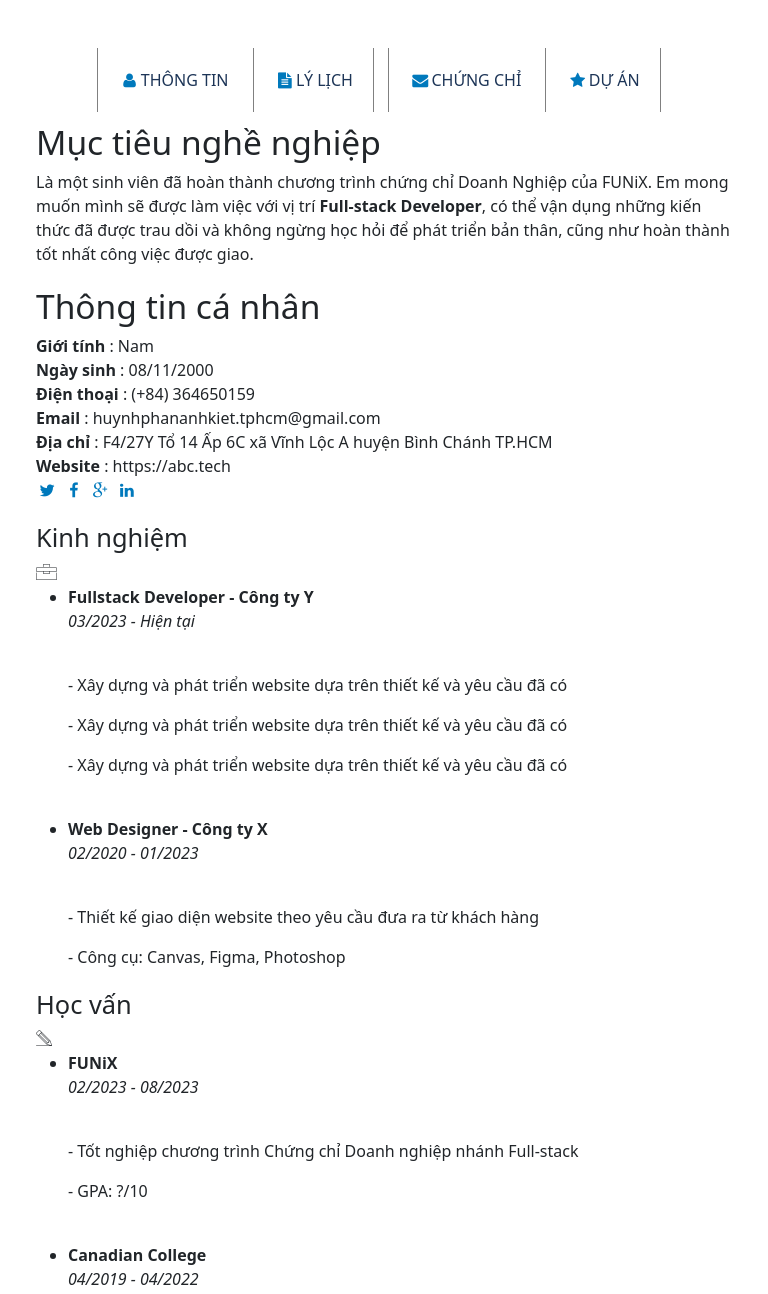
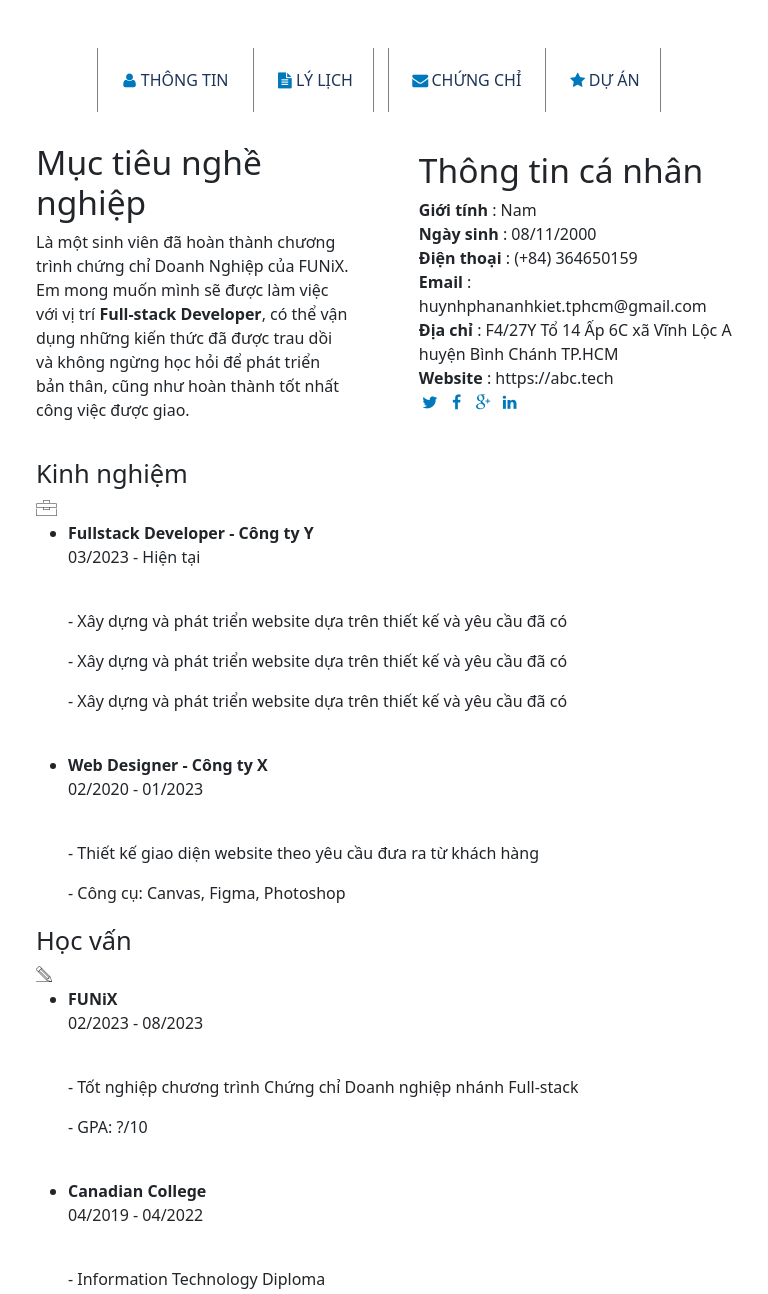
Before and after one commit to kylehuynh0811/My-first-digital-portfolio, a plain HTML site: page index.html in a window 768 px wide. Shown: the part 369-1663 px from the top of the page. Drawn offline with nearby package versions, Linux system fonts and the light colour scheme.

Commit message:
set CSS reset and formatting h1

```diff
--- a/css/laptop.css
+++ b/css/laptop.css
@@ -1,11 +1,16 @@
 @media screen and (min-width: 1025px){
-/* General Formatting */
-* {
-    margin: 0px;
+/* CSS Reset */
+*{
+    margin: 0;
+    padding: 0;
+    border: 0;
+    font-size: 100%;
+    font: inherit;
+    vertical-align: baseline;
     box-sizing: border-box;
     scroll-behavior: smooth;
-}
-
+  }
+/* General Formatting */
 .bg-grey {
     background: #f7f7f7;
 }
@@ -48,8 +53,7 @@ h1{
 
 .banner-text {
     position: absolute;
-    top: 50%;
-    left: 50%;
+    inset: 50% auto auto 50%;
     text-align: center;
     transform: translate(-50%,-50%);
     color: white;
--- a/css/mobile.css
+++ b/css/mobile.css
@@ -1,4 +1,15 @@
 @media screen and (max-width: 767px) {
+/* CSS Reset */
+*{
+  margin: 0;
+  padding: 0;
+  border: 0;
+	font-size: 100%;
+	font: inherit;
+	vertical-align: baseline;
+  box-sizing: border-box;
+  scroll-behavior: smooth;
+}
 /* Hide the avatar */
 .avt-banner{
   display: none;
@@ -24,8 +35,7 @@
 
 .banner-text {
   position: absolute;
-  top: 50%;
-  left: 50%;
+  inset: 50% auto auto 50%;
   text-align: center;
   transform: translate(-50%,-50% );
   color: white;
--- a/css/tablet.css
+++ b/css/tablet.css
@@ -1,4 +1,19 @@
 @media (min-width:768px) and (max-width: 1024px){
+/* CSS Reset */
+*{
+  margin: 0;
+  padding: 0;
+  border: 0;
+	font-size: 100%;
+	font: inherit;
+	vertical-align: baseline;
+  box-sizing: border-box;
+  scroll-behavior: smooth;
+}
+  /* General formatting */
+h1{
+  font-size:1.3em;
+}
 /* Hide the avatar */
 .avt-banner{
   display: none;
@@ -25,8 +40,7 @@
 
 .banner-text {
   position: absolute;
-  top: 50%;
-  left: 50%;
+  inset: 50% auto auto 50%;
   text-align: center;
   transform: translate(-50%,-50% );
   color: white;
@@ -44,6 +58,13 @@
   border-left: 1px solid gray;
   padding: 20px;
 }
-
+/* Formatting the Target and personal info box */
+#about .container{
+  display: grid;
+  grid-template-columns: repeat(2,1fr);
+  column-gap: 10%;
+  align-items: center;
+  justify-items: center;
+}
 
 }
--- a/index.html
+++ b/index.html
@@ -45,7 +45,7 @@
 		<!-- Personal info and career target -->
     <section id="about" class="bg-grey">
       <div class="container">
-        	<div id="target">
+        	<div id="target" style="margin-top: 20px;">
           	<h1 class="section-title">Mục tiêu nghề nghiệp</h1>
           	<p>
             	Là một sinh viên đã hoàn thành chương trình chứng chỉ Doanh Nghiệp
```
